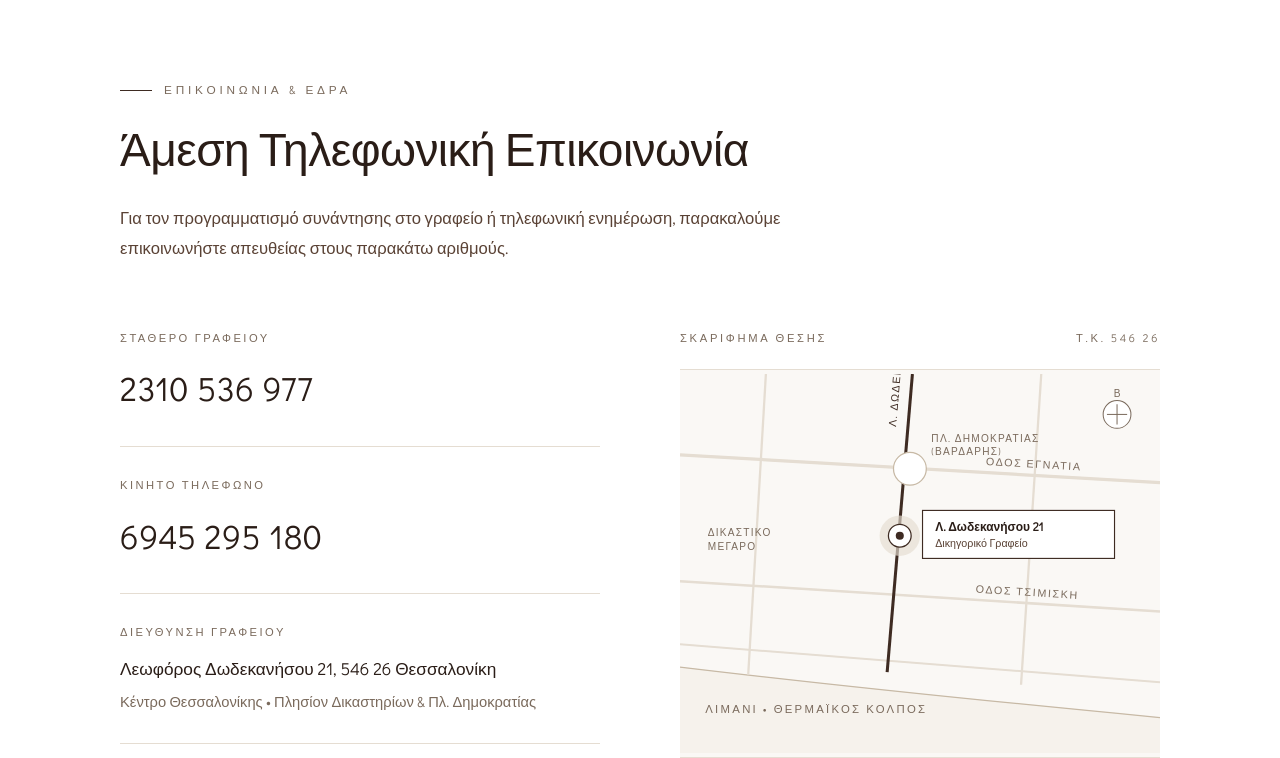
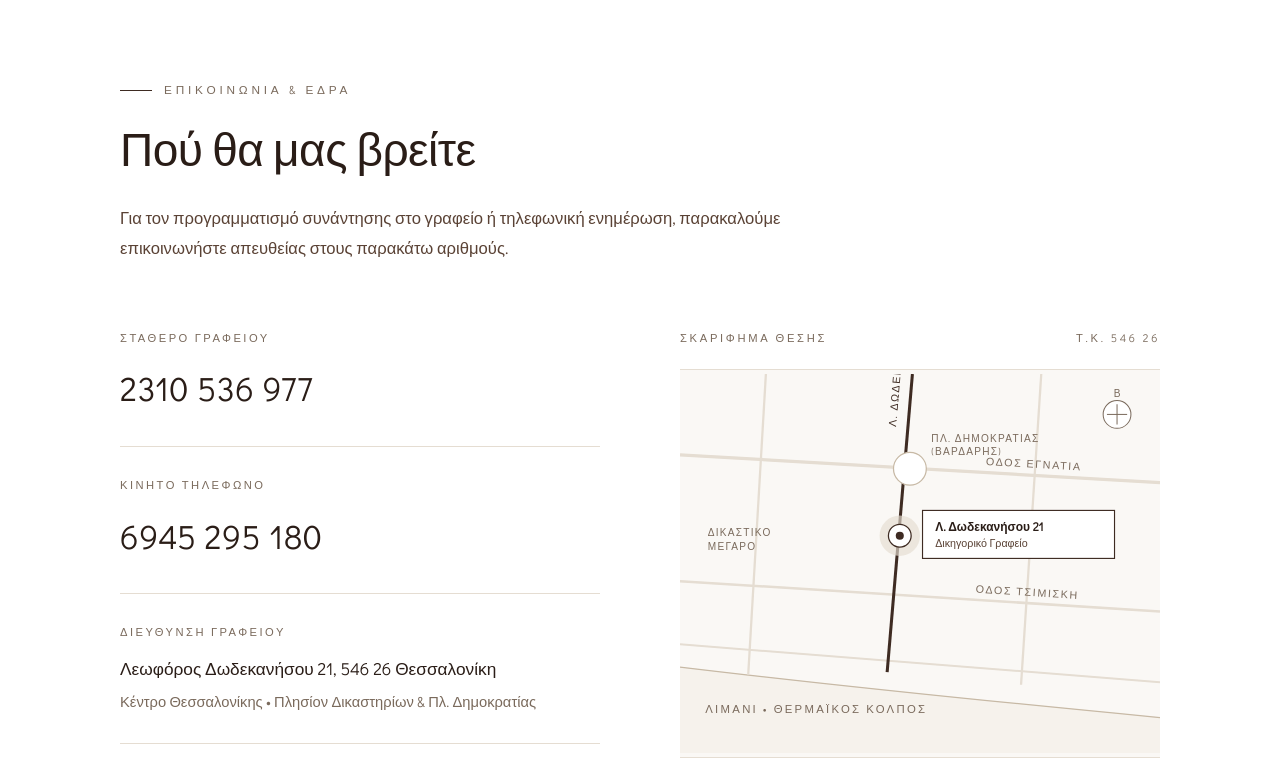
Before and after one commit to achilleas160805/spanousaki.sample, a plain HTML site: page index.html in a window 1280 px wide. Shown: the part 3680-4438 px from the top of the page. Drawn offline with Linux system fonts and the light colour scheme.

Commit message:
Update section title for contact information

```diff
--- a/index.html
+++ b/index.html
@@ -1383,7 +1383,7 @@
             <div class="container">
                 <div class="practice-intro reveal">
                     <span class="section-kicker">Επικοινωνία &amp; Έδρα</span>
-                    <h2 class="section-title">Άμεση Τηλεφωνική Επικοινωνία</h2>
+                    <h2 class="section-title">Πού θα μας βρείτε</h2>
                     <p>
                         Για τον προγραμματισμό συνάντησης στο γραφείο ή τηλεφωνική ενημέρωση, παρακαλούμε επικοινωνήστε απευθείας στους παρακάτω αριθμούς.
                     </p>
```
